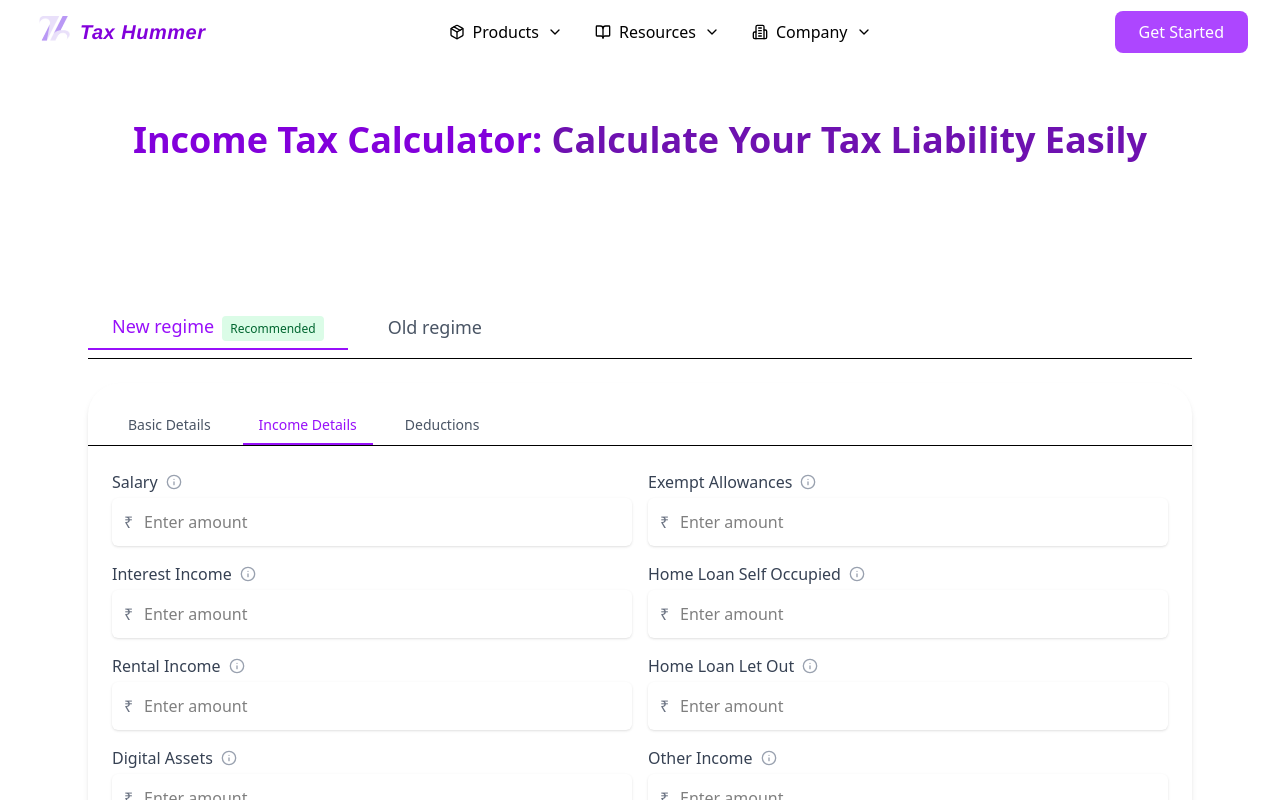
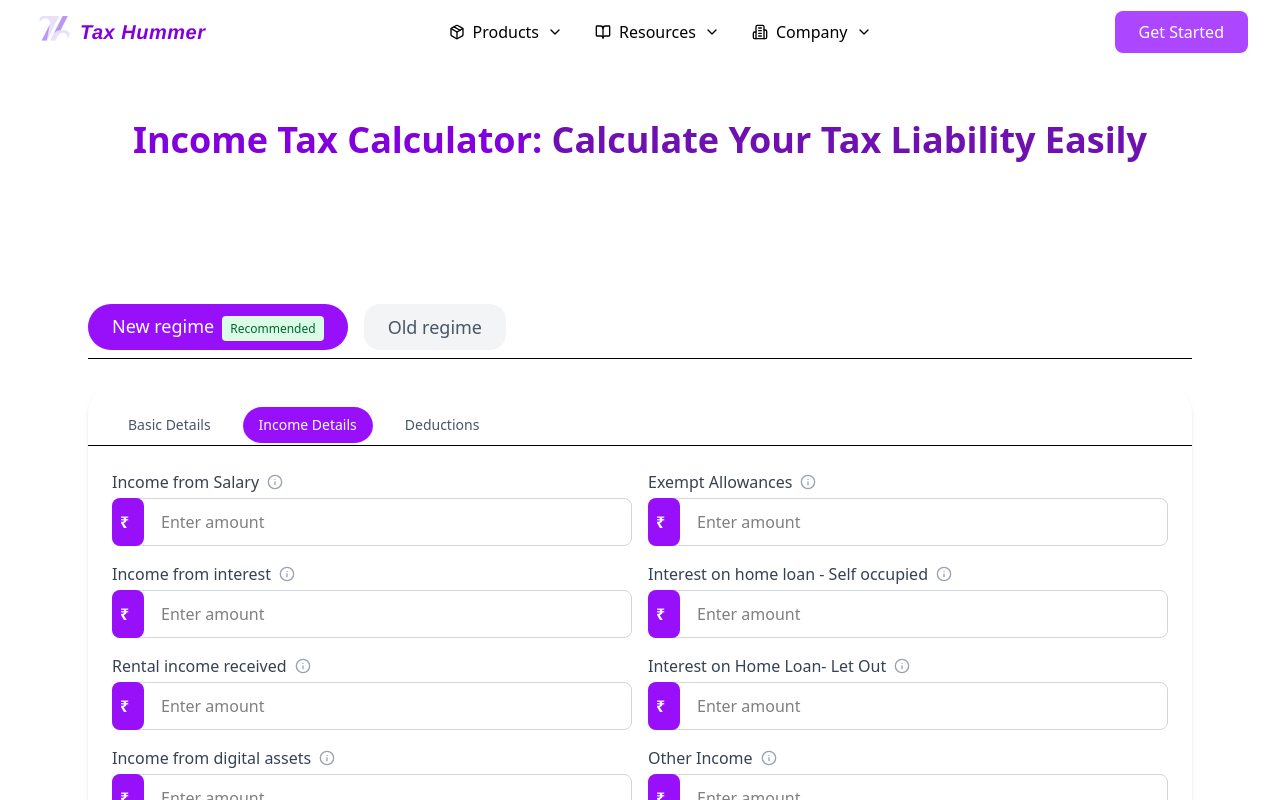
Before and after one commit to Jyotishmoy12/Tax-Hummer, a React (Vite) app: page /taxcalculator in a window 1280 px wide. Both pictures are taken after a click on the button "Income Details". Shown: the top 800 px of the page. Built offline with nearby package versions, Linux system fonts and the light colour scheme.

Commit message:
some changes in calc

```diff
--- a/src/components/Calculator.jsx
+++ b/src/components/Calculator.jsx
@@ -216,6 +216,32 @@ const TaxCalculator = () => {
     }
   }
 
+  const formatIncomeDetailsLabel = (key) => {
+    // Handle special cases for different income types
+    switch (key) {
+      case "salary":
+        return "Income from Salary"
+      case "exemptAllowances":
+        return "Exempt Allowances"
+      case "interestIncome":
+        return "Income from interest"
+      case "homeLoanSelfOccupied":
+        return "Interest on home loan - Self occupied"
+      case "rentalIncome":
+        return "Rental income received"
+      case "homeLoanLetOut":
+        return "Interest on Home Loan- Let Out"
+      case "digitalAssets":
+        return "Income from digital assets"
+      case "otherIncome":
+        return "Other Income"
+      default:
+        return key
+    }
+  }
+
+
+
   const renderTabContent = () => {
     switch (activeTab) {
       case 0:
@@ -253,11 +279,11 @@ const TaxCalculator = () => {
             {Object.entries(formData.incomeDetails).map(([key, value], index) => (
               <label key={index} className="block">
                 <span className="text-gray-700 flex items-center gap-2">
-                  {key.replace(/([A-Z])/g, " $1").replace(/^./, (str) => str.toUpperCase())}
+                {formatIncomeDetailsLabel(key)}
                   <InfoTooltip content={getTooltipContent(key)} />
                 </span>
                 <div className="relative mt-1">
-                  <span className="absolute inset-y-0 left-0 pl-3 flex items-center pointer-events-none text-gray-500">
+                <span className="absolute inset-y-0 left-0 pl-2 flex items-center w-8 pointer-events-none text-white font-bold bg-purple-600 rounded-lg">
                     ₹
                   </span>
                   <input
@@ -265,7 +291,7 @@ const TaxCalculator = () => {
                     value={value || ""}
                     onChange={(e) => handleInputChange("incomeDetails", key, e.target.value)}
                     placeholder="Enter amount"
-                    className="pl-8 block w-full rounded-md border-gray-300 shadow-sm focus:border-purple-500 focus:ring focus:ring-purple-200 h-12"
+                    className="pl-12 block w-full h-12 rounded-lg border border-gray-300 focus:border-purple-500 focus:ring focus:ring-purple-200"
                   />
                 </div>
               </label>
@@ -282,15 +308,15 @@ const TaxCalculator = () => {
                   <InfoTooltip content={getTooltipContent(key)} />
                 </span>
                 <div className="relative mt-1">
-                  <span className="absolute inset-y-0 left-0 pl-3 flex items-center pointer-events-none text-gray-500">
+                <span className="absolute inset-y-0 left-0 pl-2 flex items-center w-8 pointer-events-none text-white font-bold bg-purple-600 rounded-lg">
                     ₹
                   </span>
                   <input
                     type="number"
                     value={value || ""}
-                    onChange={(e) => handleInputChange("deductions", key, e.target.value)}
+                    onChange={(e) => handleInputChange("incomeDetails", key, e.target.value)}
                     placeholder="Enter amount"
-                    className="pl-8 block w-full rounded-md border-gray-300 shadow-sm focus:border-purple-500 focus:ring focus:ring-purple-200 h-12"
+                    className="pl-12 block w-full h-12 rounded-lg border border-gray-300 focus:border-purple-500 focus:ring focus:ring-purple-200"
                   />
                 </div>
               </label>
@@ -316,8 +342,10 @@ const TaxCalculator = () => {
       <div className="border-b pb-2">
         <div className="flex space-x-4">
         <button
-            className={`px-6 py-2 text-lg font-medium transition-colors ${
-              selectedRegime === "new" ? "text-purple-600 border-b-2 border-purple-600" : "text-gray-600"
+        className={`px-6 py-2 text-lg font-medium transition-colors duration-300 ease-in-out transform rounded-3xl ${
+          selectedRegime === "new"
+            ? "bg-purple-600 text-white border-b-2 border-purple-600"
+            : "bg-gray-100 text-gray-600 hover:bg-gray-200"
         }`}
         onClick={() => setSelectedRegime("new")}
       >
@@ -326,14 +354,18 @@ const TaxCalculator = () => {
           <span className="ml-2 bg-green-100 text-green-800 text-xs px-2 py-1 rounded">Recommended</span>
         )}
       </button>
+
       <button
-            className={`px-6 py-2 text-lg font-medium transition-colors ${
-              selectedRegime === "old" ? "text-purple-600 border-b-2 border-purple-600" : "text-gray-600"
+        className={`px-6 py-2 text-lg font-medium transition-colors duration-300 ease-in-out transform rounded-2xl ${
+          selectedRegime === "old"
+            ? "bg-purple-600 text-white border-b-2 border-purple-600"
+            : "bg-gray-100 text-gray-600 hover:bg-gray-200"
         }`}
         onClick={() => setSelectedRegime("old")}
       >
         Old regime
       </button>
+
         </div>
       </div>
 
@@ -344,7 +376,7 @@ const TaxCalculator = () => {
             <button
               key={index}
               className={`px-4 py-2 text-sm font-medium border-b-2 focus:outline-none transition-colors ${
-                activeTab === index ? "border-purple-600 text-purple-600" : "border-transparent text-gray-600"
+                activeTab === index ? "bg-purple-600 text-white border-b-2 border-purple-60 rounded-3xl" : "border-transparent text-gray-600"
               }`}
               onClick={() => setActiveTab(index)}
             >
--- a/src/components/ContactForm.jsx
+++ b/src/components/ContactForm.jsx
@@ -49,9 +49,9 @@ const ContactForm = () => {
 
     setIsSubmitting(true);
 
-    const serviceID = "service_795rm1q";       // ✅ Replace with your Service ID
-    const templateID = "template_3yoau19";     // ✅ Replace with your Template ID
-    const publicKey = "eYdPp2gl41DbXPN05";     // ✅ Replace with your Public Key
+    const serviceID = "service_oktgntk";       // ✅ Replace with your Service ID
+    const templateID = "template_e1w7olu";     // ✅ Replace with your Template ID
+    const publicKey = "5er9h3pWmffDPspVO";     // ✅ Replace with your Public Key
 
     try {
       await emailjs.send(serviceID, templateID, formData, publicKey);
```
Lines whose indentation alone changed are shown as unchanged.
